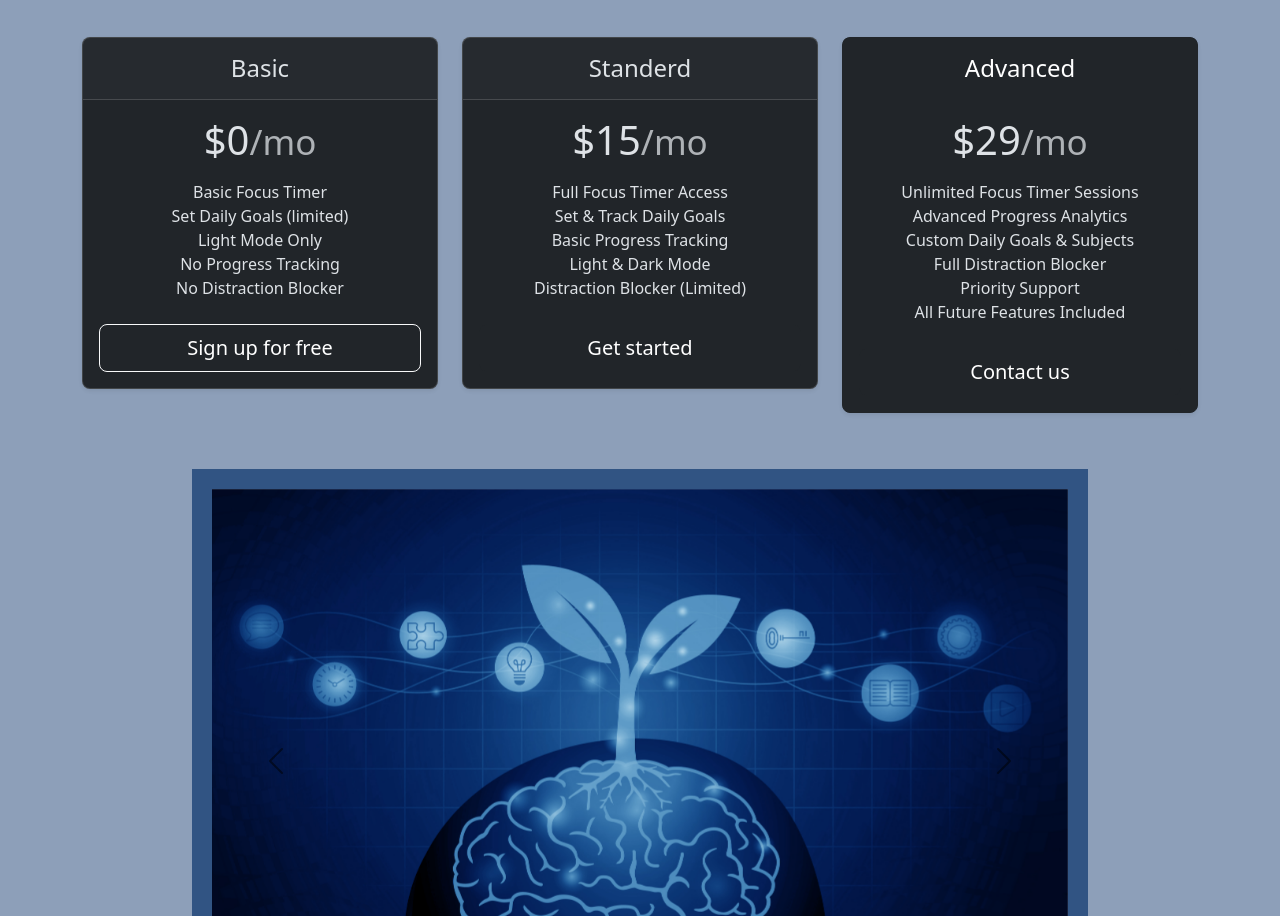
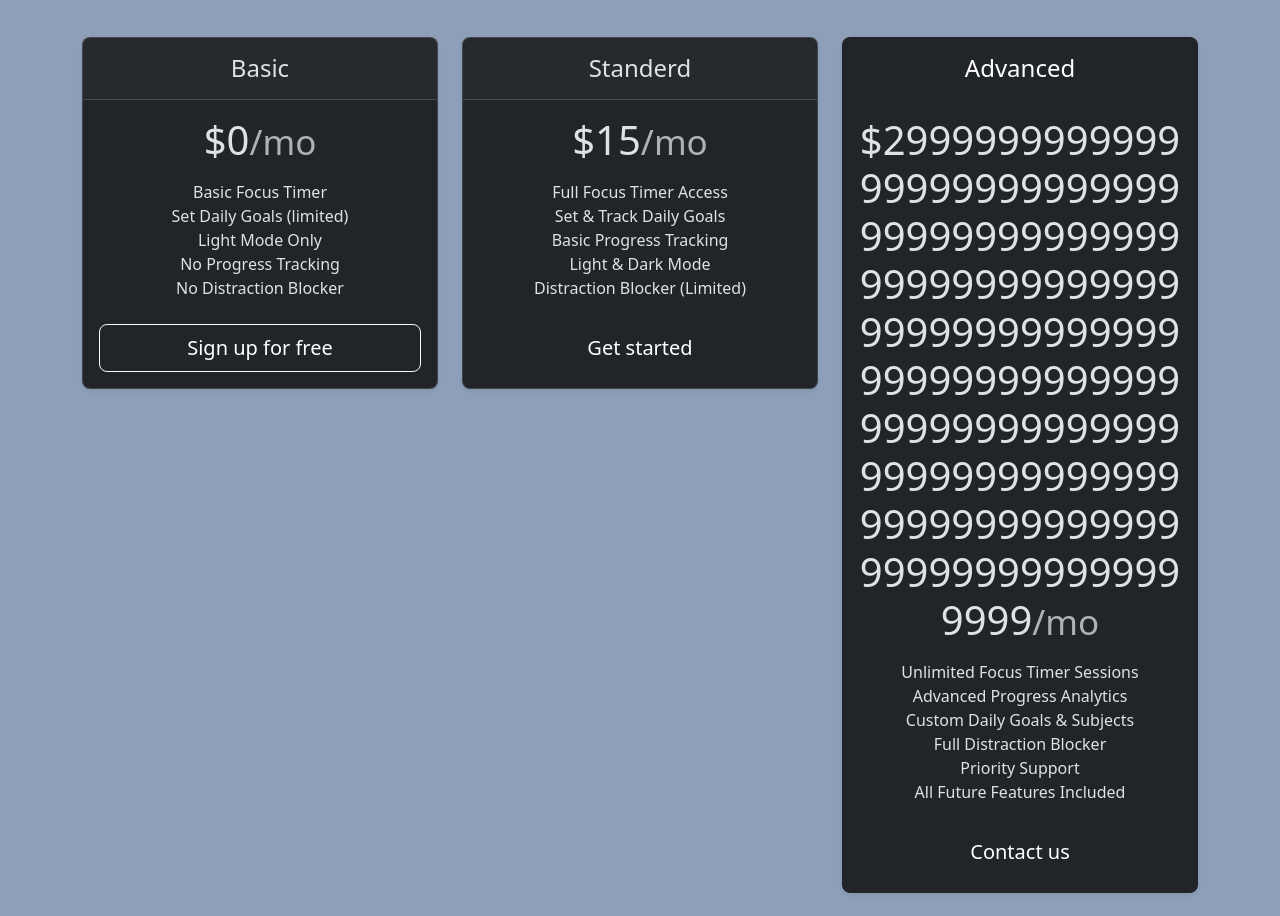
Before and after one commit to Maha-Abdelhamid/studying-time-allocation-app.html, a plain HTML site: page index.html in a window 1280 px wide. Shown: the part 3233-4149 px from the top of the page. Drawn offline with nearby package versions, Linux system fonts and the light colour scheme.

Commit message:
increasing the priceeeeeeeeeeeeeeeeeeeeeeeeeeeeeeeeeeeeeeeeeeeeeeeeeeeeeeeee
pla increses tsgjalj hgkjk uhjhj; j;lk

```diff
--- a/index.html
+++ b/index.html
@@ -489,7 +489,7 @@
               </div>
               <div class="card-body">
                 <h1 class="card-title pricing-card-title">
-                  $29<small class="text-body-secondary fw-light">/mo</small>
+                  $29999999999999999999999999999999999999999999999999999999999999999999999999999999999999999999999999999999999999999999999999999999999999999999999<small class="text-body-secondary fw-light">/mo</small>
                 </h1>
                 <ul class="list-unstyled mt-3 mb-4">
                   <li>Unlimited Focus Timer Sessions</li>
```
